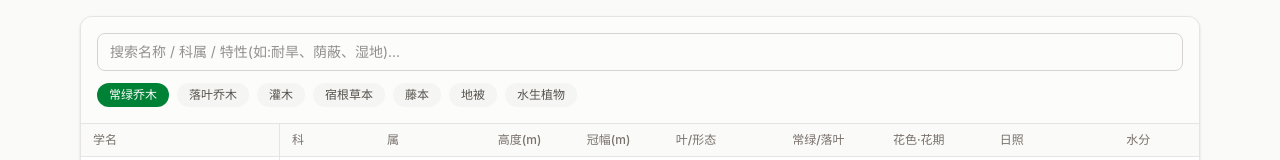
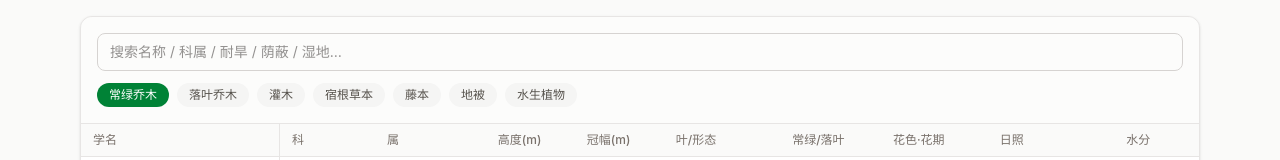
Before and after one commit to Echo0057/Botanica, a React (Vite) app: page / in a window 1280 px wide. Shown: the top 160 px of the page. Built offline with nearby package versions, Linux system fonts and the light colour scheme.

Commit message:
ui: 搜索提示去掉括号
提示改为「搜索名称 / 科属 / 耐旱 / 荫蔽 / 湿地…」

```diff
--- a/src/components/FilterBar.jsx
+++ b/src/components/FilterBar.jsx
@@ -12,7 +12,7 @@ export default function FilterBar({ query, onQuery, category, onCategory }) {
       <input
         value={query}
         onChange={(e) => onQuery(e.target.value)}
-        placeholder="搜索名称 / 科属 / 特性(如:耐旱、荫蔽、湿地)…"
+        placeholder="搜索名称 / 科属 / 耐旱 / 荫蔽 / 湿地…"
         className="w-full rounded-lg border border-stone-300 px-3 py-2 text-sm outline-none focus:border-green-700 focus:ring-2 focus:ring-green-100"
       />
 
```
